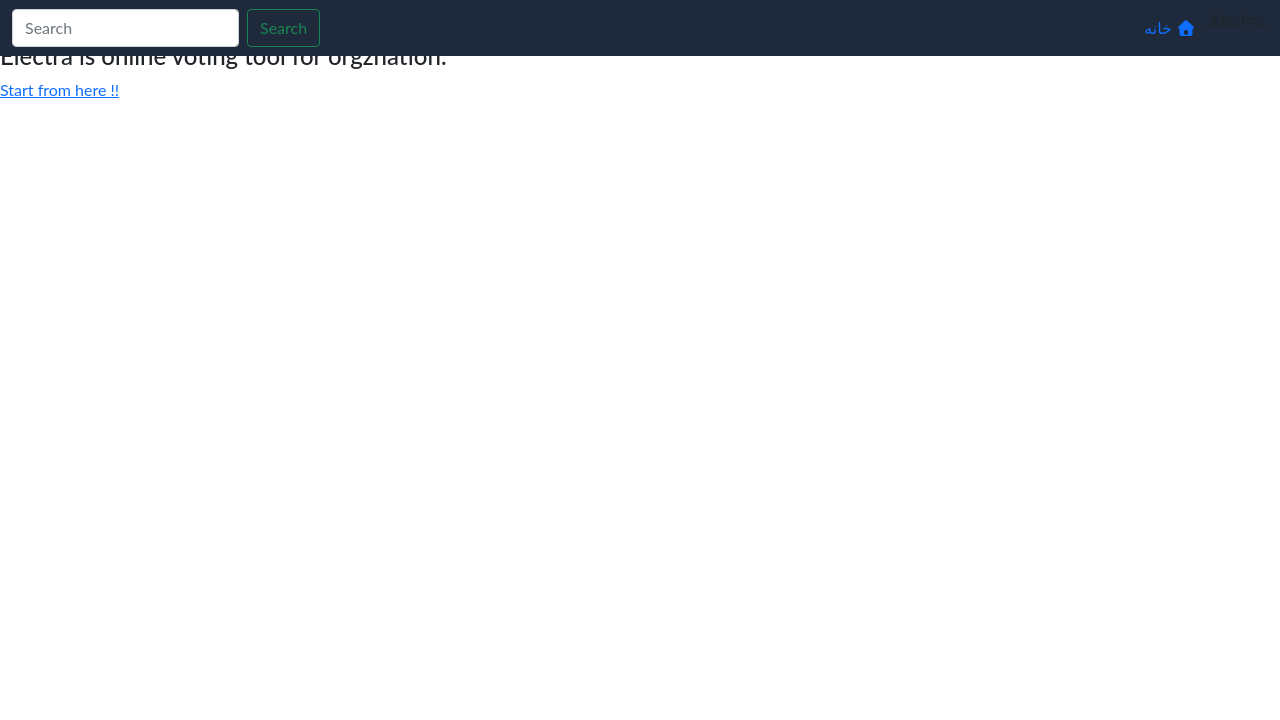
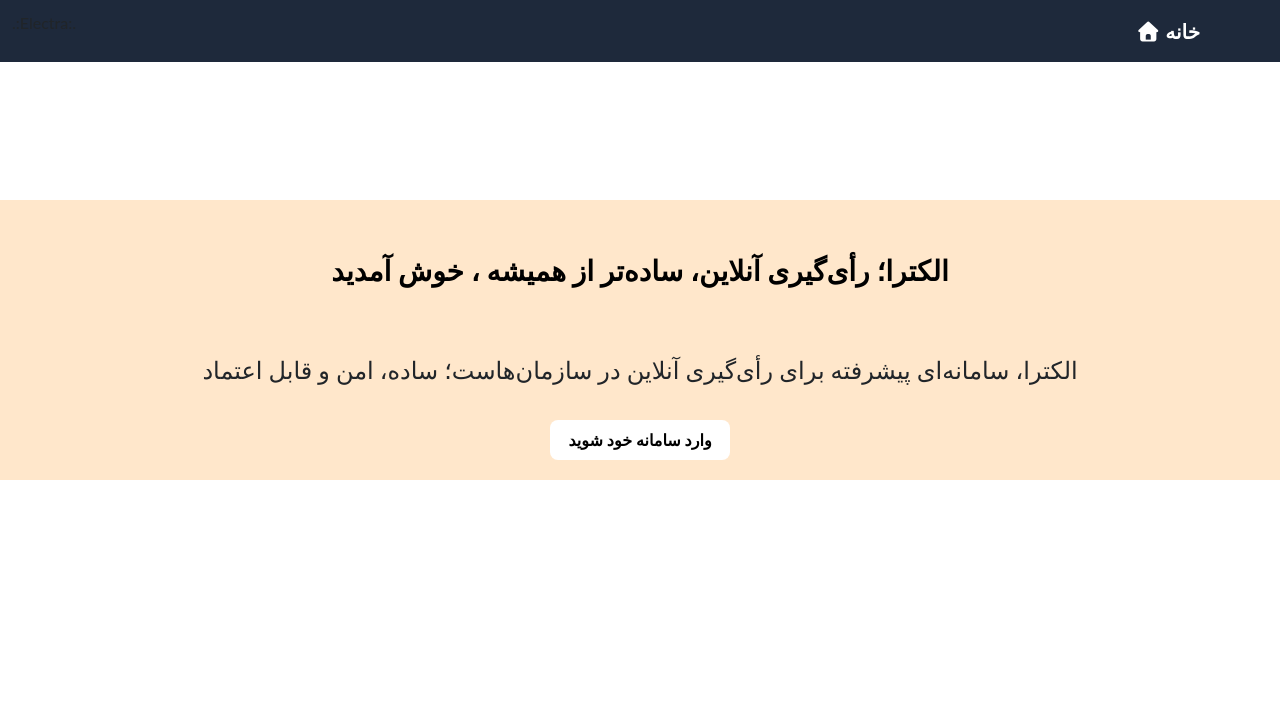
Before and after one commit to Majholl/electra, a Django app: page /home in a window 1280 px wide. Shown: the top 720 px of the page. Run offline with Django 5.2, Linux system fonts and the light colour scheme; some libraries are stand-ins or nearby versions.

Commit message:
home page ui improved

```diff
--- a/template/header.html
+++ b/template/header.html
@@ -1,9 +1,11 @@
+
+
 <nav class="navbar navbar-expand-lg ">
 
 
     <div class="container-fluid">
 
-        <div class="collapse navbar-collapse" id="navbarSupportedContent">
+        <!-- <div class="collapse navbar-collapse" id="navbarSupportedContent">
 
             <form class="d-flex">
                 <input class="form-control me-2" type="sear
@@ -12,10 +14,9 @@
 
             </form>
 
+        </div> -->
 
-        </div>
-
-            <ul class="navbar-nav me-auto mb-2 mb-lg-0">
+            <ul class="navbar-nav icons-section me-auto mb-2 mb-lg-0 ">
 
                 {% if userauth.is_authenticated %}
                 <li class="nav-item">
@@ -41,11 +42,27 @@
 
 
 <style>
+
 .navbar.navbar-expand-lg{
     background-color: #1E293B !important;
     z-index: 2;
     position: fixed;
     width: 100%;
+    direction: rtl;
 }
 
+
+.icons-section {
+    display: flex;
+    margin: 0px 0px 0px;
+    width: 100%;
+}
+
+
+.nav-item a  {
+    color: white;
+    font-weight: 900;
+    font-size: 20px;
+    margin: 0px 20px 0px 20px;
+}
 </style>
--- a/template/main.html
+++ b/template/main.html
@@ -5,10 +5,64 @@
 
 
 
-    <h3 class="text-center text-primary" >Welcome to electra</h3>
-    <h4>Electra is online voting tool for orgznation.</h4>
-    <p><a href="{% url 'AuthLogin' %}">Start from here !!</a></p>
+<div class="main-page">
+
+    <h3 class="text-center text-primary" >الکترا؛ رأی‌گیری آنلاین، ساده‌تر از همیشه ، خوش آمدید</h3>
+    <h4>الکترا، سامانه‌ای پیشرفته برای رأی‌گیری آنلاین در سازمان‌هاست؛ ساده، امن و قابل‌ اعتماد</h4>
+    <p><a href="{% url 'AuthLogin' %}">وارد سامانه خود شوید</a></p>
+
+</div>
+
+<style>
+
+.main-page {
+    display: flex;
+    align-items: center;
+    flex-direction: column;
+    position: absolute;
+    width: 100%;
+    height: 35%;
+    top: 25%;
+    background-color: #ffe7cb;
+    min-width: 750px;
+    overflow: hidden;
+}
 
 
+.main-page h3 {
 
+    margin: auto;
+    font-weight: bold;
+    color: black !important;
+}
+
+.main-page h4 {
+    margin: 15px 0px 15px 0px;
+}
+
+.main-page p {
+    margin: 20px 0px 20px 0px;
+    background-color: white;
+    padding: 8px;
+    border-radius: 8px;
+}
+
+.main-page p a {
+    color: black;
+    text-decoration: none;
+    font-weight: bold;
+    padding: 10px;
+}
+
+.main-page p:hover {
+    border-radius: 0px;
+    background-color: black;
+
+}
+
+.main-page p a:hover{
+    color: white;
+}
+
+</style>
 {% endblock %}
```
Also changed, not shown: core_apps/user/views.py (+8 -0 lines), main/settings/local.py (+7 -1 lines), template/root.html (+6 -2 lines).
